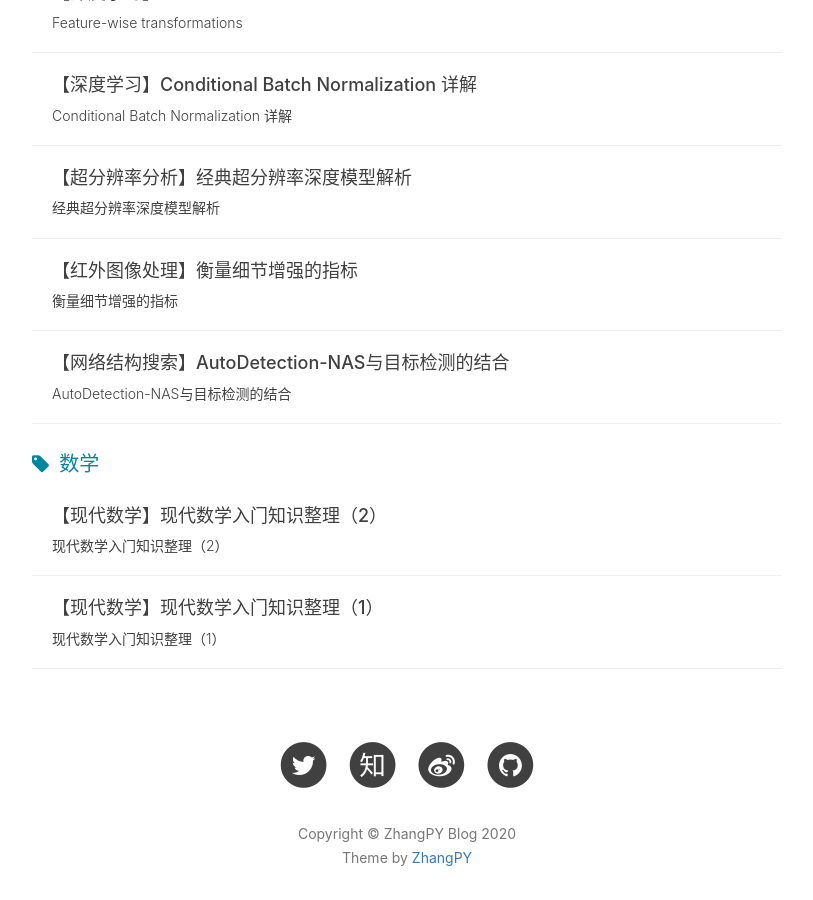
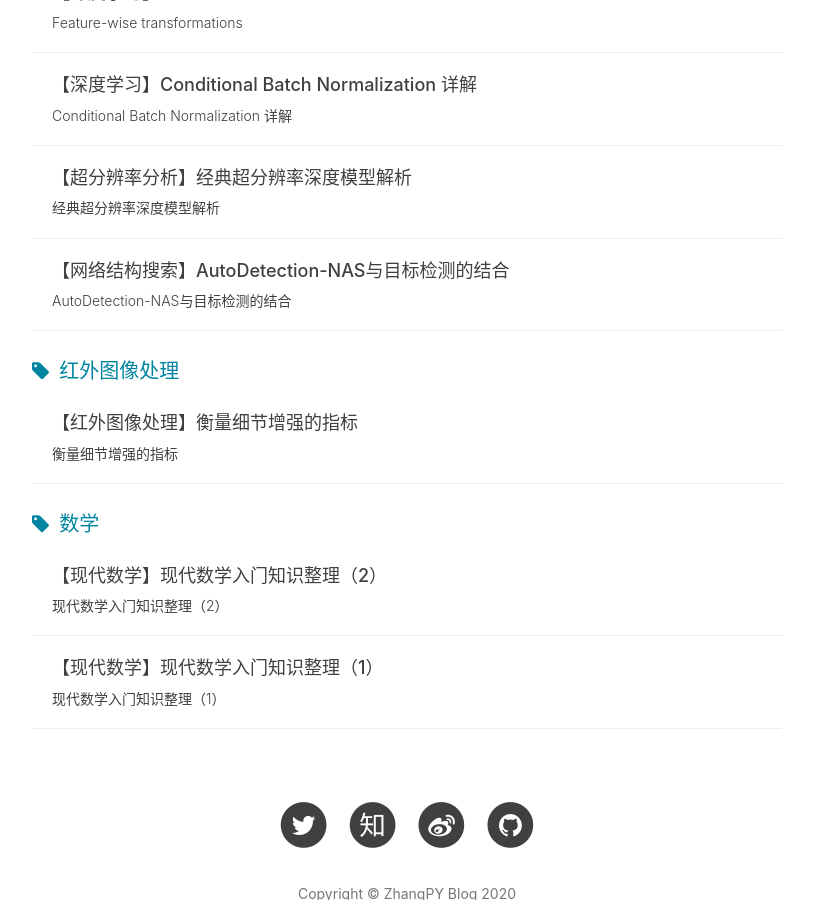
Before and after one commit to PengyiZhang/PengyiZhang.github.io, a Jekyll site: the page built from tags.html, in a window 1280 px wide and 900 px high, scrolled down 1452 px. Shown: the whole window, without its empty margins (233-1046 px from the left). Built offline with Jekyll 4.4.1, drawn with Linux system fonts in a browser that asks for light colours; nearby versions of some CDN libraries; comment, search, counter and statistics services are not loaded.

Commit message:
Update 2020-03-12-dde.markdown

```diff
--- a/_posts/2020-03-12-dde.markdown
+++ b/_posts/2020-03-12-dde.markdown
@@ -9,12 +9,12 @@ header-mask:  0.3
 catalog:      true
 multilingual: true
 tags:
-    - 2019-2020年度论文阅读
+    - 红外图像处理
 ---
 
 <!-- Chinese Version -->
 <div class="zh post-container">
-    {% capture about_zh %}{% include posts/2020-03-13-DeepSRModels.md %}{% endcapture %}
+    {% capture about_zh %}{% include posts/2020-03-12-dde.md %}{% endcapture %}
     {{ about_zh | markdownify }}
 </div>
 
```
